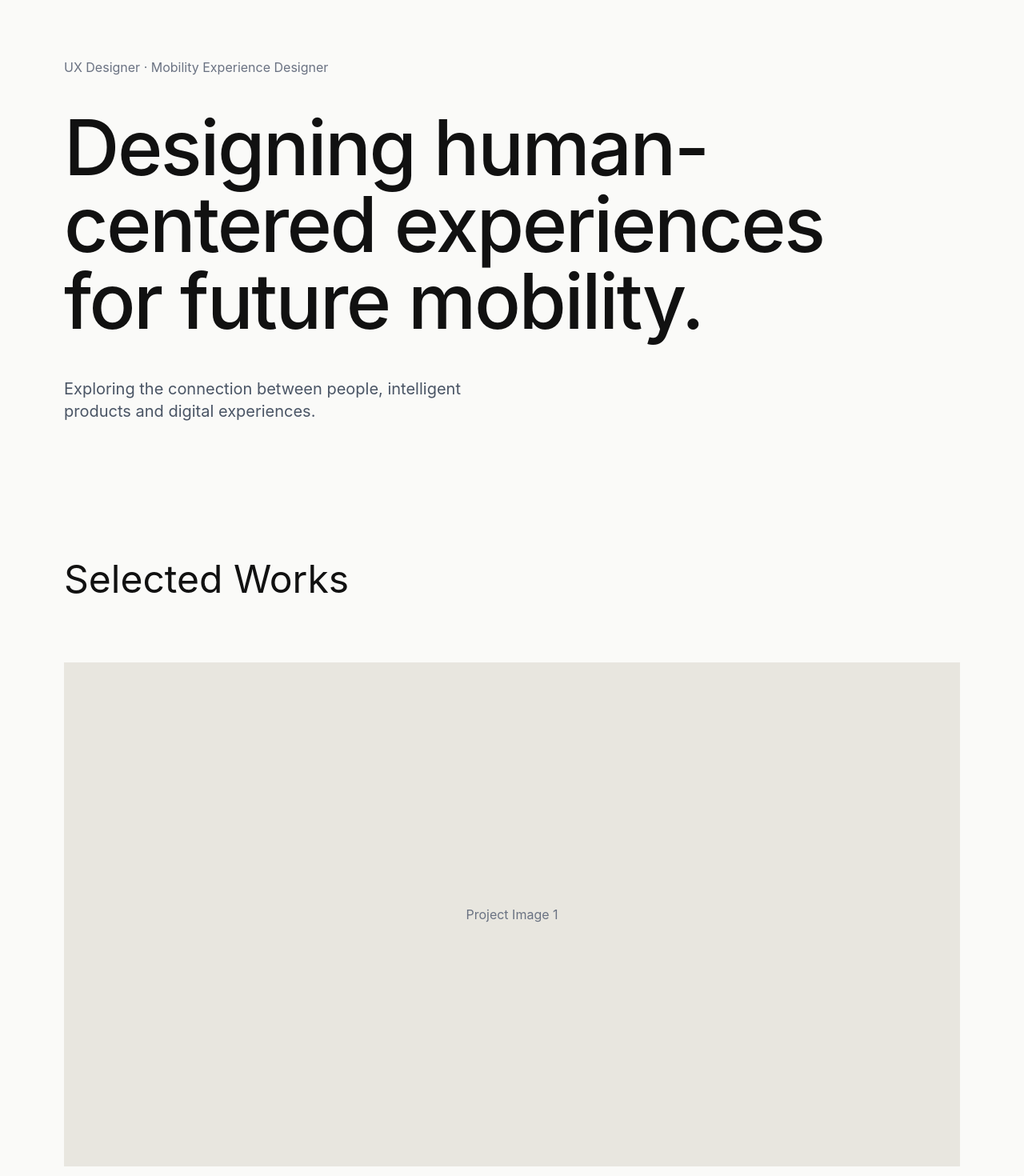
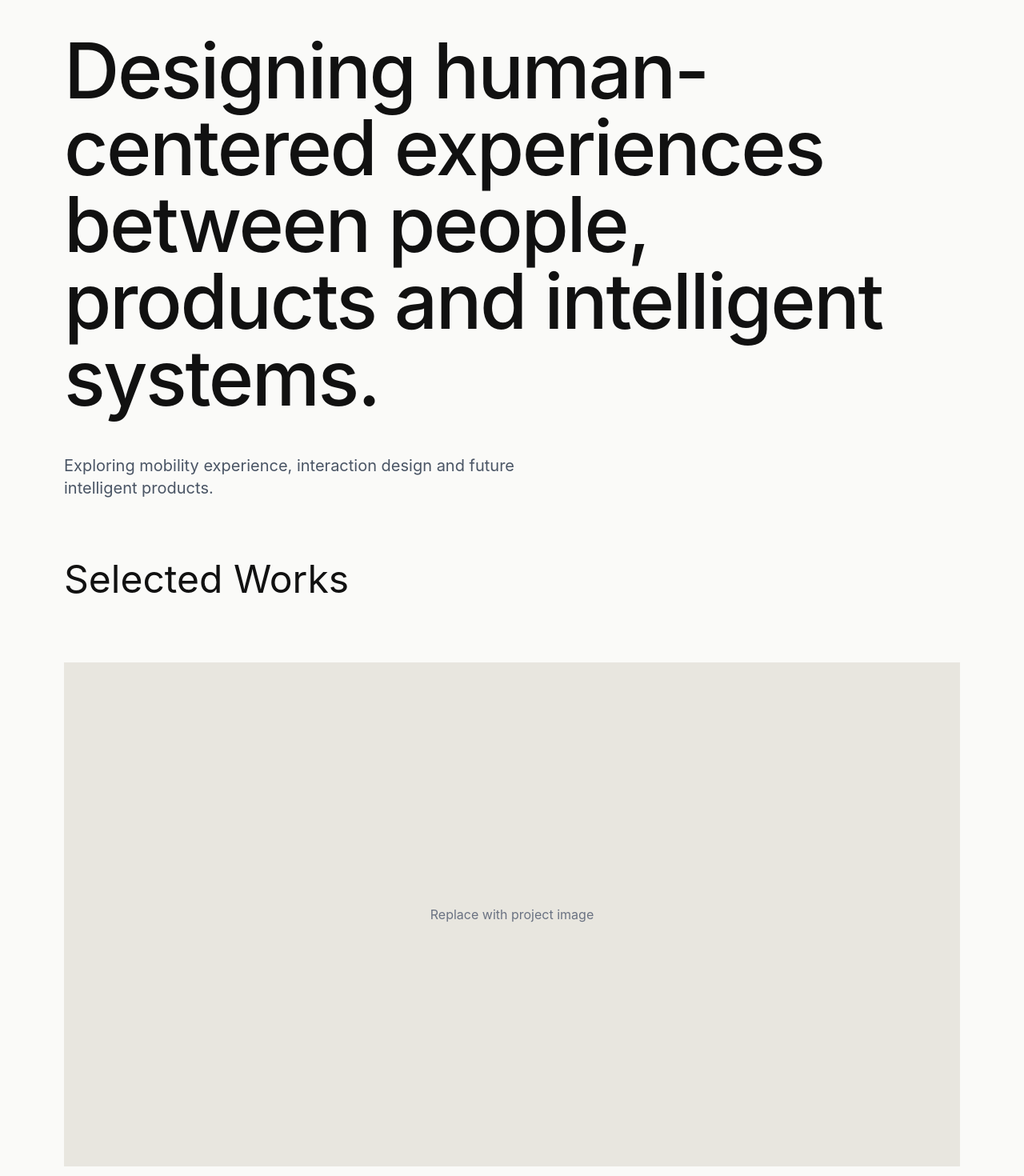
Before and after one commit to Sharon1204-svg/tang-defeng-portfolio, a Next.js app: page / in a window 1280 px wide. Shown: the part 100-1570 px from the top of the page at 80% size. Built offline with nearby package versions, Linux system fonts and the light colour scheme.

Commit message:
Refine homepage with Tang Defeng UX portfolio direction

```diff
--- a/src/app/page.tsx
+++ b/src/app/page.tsx
@@ -7,7 +7,7 @@ const works = [
 ];
 
 export default function Home(){
- return <main>
+ return <main className="bg-[#FAFAF8] text-[#111]">
   <nav className="fixed top-0 w-full bg-[#FAFAF8]/80 backdrop-blur z-10">
    <div className="container-custom flex justify-between py-8 text-sm">
     <span className="font-medium">Tang Defeng</span>
@@ -18,15 +18,15 @@ export default function Home(){
   <section className="min-h-screen flex items-center container-custom">
    <div>
     <p className="text-gray-500 mb-10">UX Designer · Mobility Experience Designer</p>
-    <h1 className="text-7xl md:text-8xl tracking-tight leading-none font-medium max-w-5xl">Designing human-centered experiences for future mobility.</h1>
-    <p className="mt-12 max-w-xl text-xl text-gray-600">Exploring the connection between people, intelligent products and digital experiences.</p>
+    <h1 className="text-7xl md:text-8xl tracking-tight leading-none font-medium max-w-5xl">Designing human-centered experiences between people, products and intelligent systems.</h1>
+    <p className="mt-12 max-w-xl text-xl text-gray-600">Exploring mobility experience, interaction design and future intelligent products.</p>
    </div>
   </section>
 
   <section id="works" className="container-custom pb-32">
    <h2 className="text-5xl mb-20">Selected Works</h2>
    <div className="space-y-32">{works.map((work,index)=><article key={work.title}>
-    <div className="aspect-[16/9] bg-[#E8E6DF] flex items-center justify-center text-gray-500 mb-8">Project Image {index+1}</div>
+    <div className="aspect-[16/9] bg-[#E8E6DF] flex items-center justify-center text-gray-500 mb-8">Replace with project image</div>
     <p className="text-sm">0{index+1}</p>
     <h3 className="text-4xl mt-3">{work.title}</h3>
     <p className="text-xl text-gray-600 mt-2">{work.subtitle}</p>
@@ -35,8 +35,11 @@ export default function Home(){
   </section>
 
   <section id="about" className="container-custom py-32 grid md:grid-cols-2 gap-16">
-   <div className="aspect-[4/5] bg-[#DDDAD1] flex items-center justify-center">Portrait</div>
-   <div><h2 className="text-5xl mb-8">About Me</h2><p className="text-lg leading-relaxed text-gray-700">I am a UX designer with a background in industrial design and user experience research. My work focuses on mobility experience, intelligent products and human-centered interaction.</p></div>
+   <div className="aspect-[4/5] bg-[#DDDAD1] flex items-center justify-center">Tang Defeng Portrait</div>
+   <div>
+    <h2 className="text-5xl mb-8">About Me</h2>
+    <p className="text-lg leading-relaxed text-gray-700">I am a UX designer with a background in industrial design and user experience research. My work focuses on mobility experience, intelligent products, automotive HMI and human-centered interaction.</p>
+   </div>
   </section>
 
   <footer className="container-custom py-20">Let's create meaningful experiences.</footer>
```
